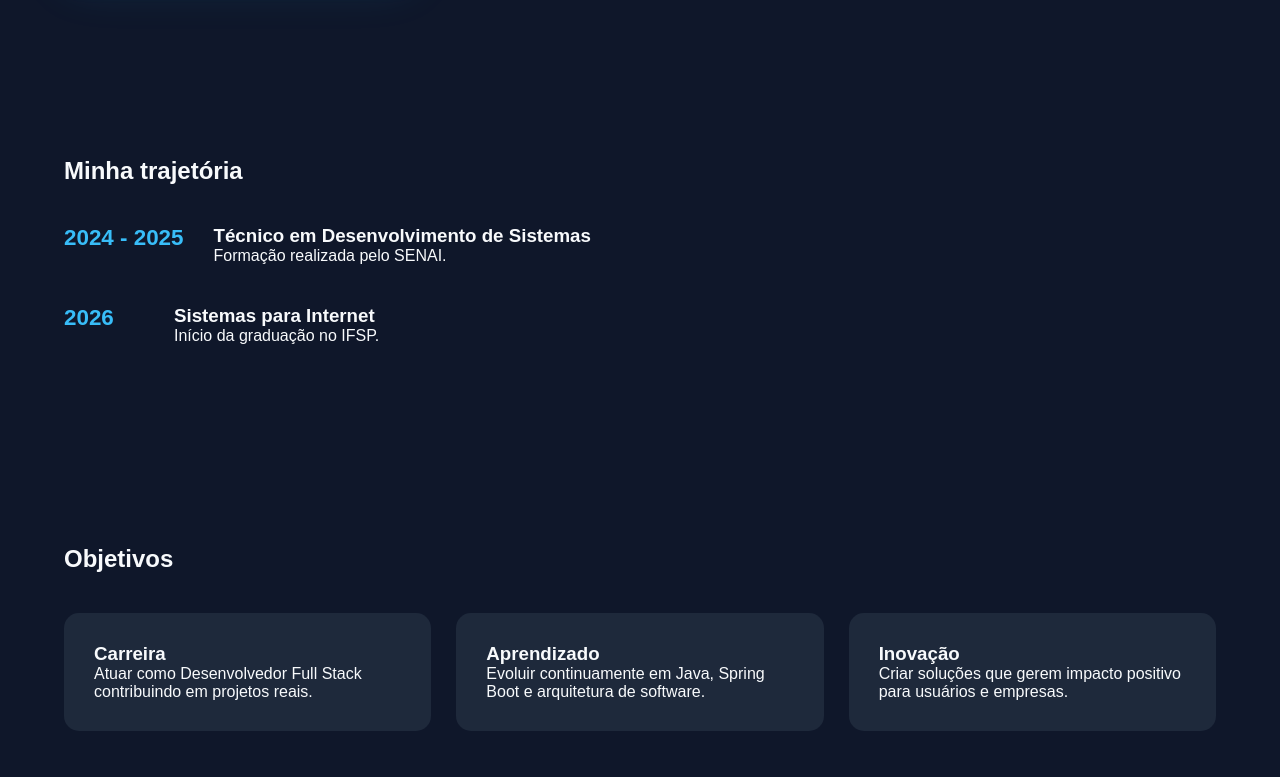
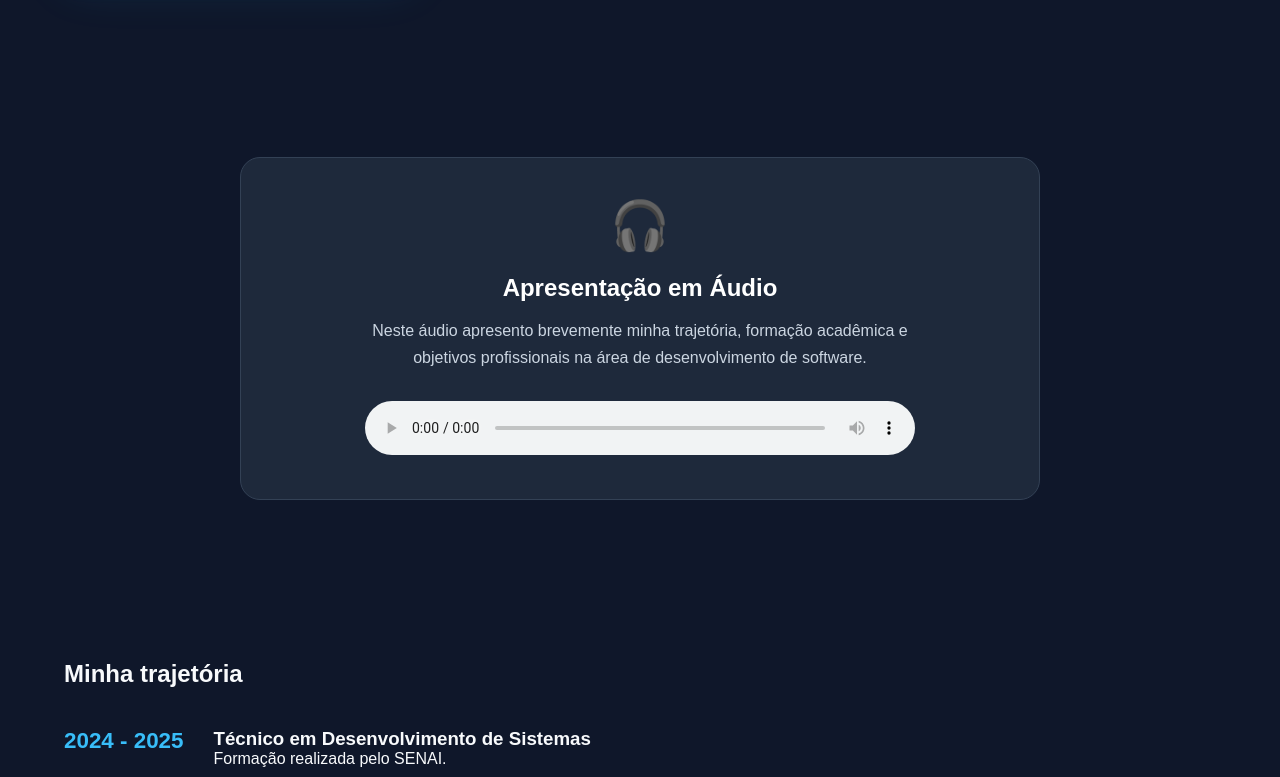
Before and after one commit to alexsant22/meu-portifolio-IDPW, a plain HTML site: page pages/sobre.html in a window 1280 px wide. Shown: the part 602-1379 px from the top of the page. Drawn offline with Linux system fonts and the light colour scheme.

Commit message:
Adiciona seção de apresentação em áudio na página "Sobre", incluindo controle de áudio e descrição da trajetória profissional

```diff
--- a/assets/css/sobre.css
+++ b/assets/css/sobre.css
@@ -124,6 +124,64 @@ nav a:hover {
     0 0 50px rgba(56, 189, 248, 0.15);
 }
 
+.audio-section {
+  padding: 80px 0;
+}
+
+.audio-card {
+  max-width: 800px;
+
+  margin: 0 auto;
+
+  background: #1e293b;
+
+  border: 1px solid #334155;
+
+  border-radius: 20px;
+
+  padding: 40px;
+
+  text-align: center;
+
+  transition: 0.3s;
+}
+
+.audio-card:hover {
+  border-color: #38bdf8;
+
+  box-shadow:
+    0 10px 20px rgba(56, 189, 248, 0.15),
+    0 20px 40px rgba(56, 189, 248, 0.08);
+}
+
+.audio-icon {
+  font-size: 3rem;
+
+  margin-bottom: 20px;
+}
+
+.audio-card h2 {
+  margin-bottom: 15px;
+
+  color: #ffffff;
+}
+
+.audio-card p {
+  max-width: 600px;
+
+  margin: 0 auto 30px;
+
+  line-height: 1.7;
+
+  color: #cbd5e1;
+}
+
+.audio-card audio {
+  width: 100%;
+
+  max-width: 550px;
+}
+
 .timeline {
   padding: 80px 0;
 }
--- a/pages/sobre.html
+++ b/pages/sobre.html
@@ -61,6 +61,30 @@
               projetos pessoais e estudos voltados ao desenvolvimento Full
               Stack.
             </p>
+          </div>
+        </div>
+      </section>
+
+      <section class="audio-section">
+        <div class="container">
+          <div class="audio-card">
+            <div class="audio-icon">🎧</div>
+
+            <h2>Apresentação em Áudio</h2>
+
+            <p>
+              Neste áudio apresento brevemente minha trajetória, formação
+              acadêmica e objetivos profissionais na área de desenvolvimento de
+              software.
+            </p>
+
+            <audio controls>
+              <source
+                src="../assets/media/AudioApresentação.ogg"
+                type="audio/ogg"
+              />
+              Seu navegador não suporta o elemento de áudio.
+            </audio>
           </div>
         </div>
       </section>
```
Also changed, not shown: 2 other files.
